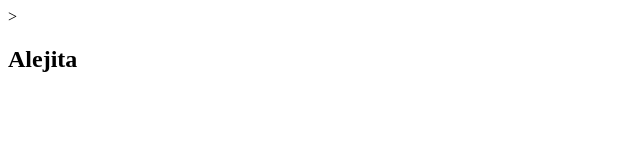
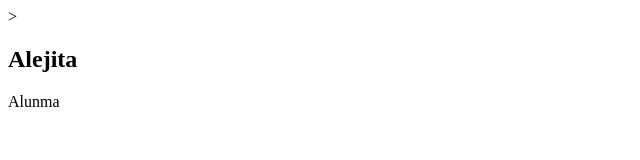
Before and after one commit to alejamoraleso/sistema_de_registro, a plain HTML site: page index.html in a window 1280 px wide. Shown: the full height of the page, 0-640 px from the left. Drawn offline with Linux system fonts and the light colour scheme.

Commit message:
Actualizo el contacto con parrafo

```diff
--- a/index.html
+++ b/index.html
@@ -8,5 +8,6 @@
 <body>
     <script src="app.js"></script>
     <h2>Alejita</h2>
+    <p>Alunma</p>
 </body>
 </html>
```
